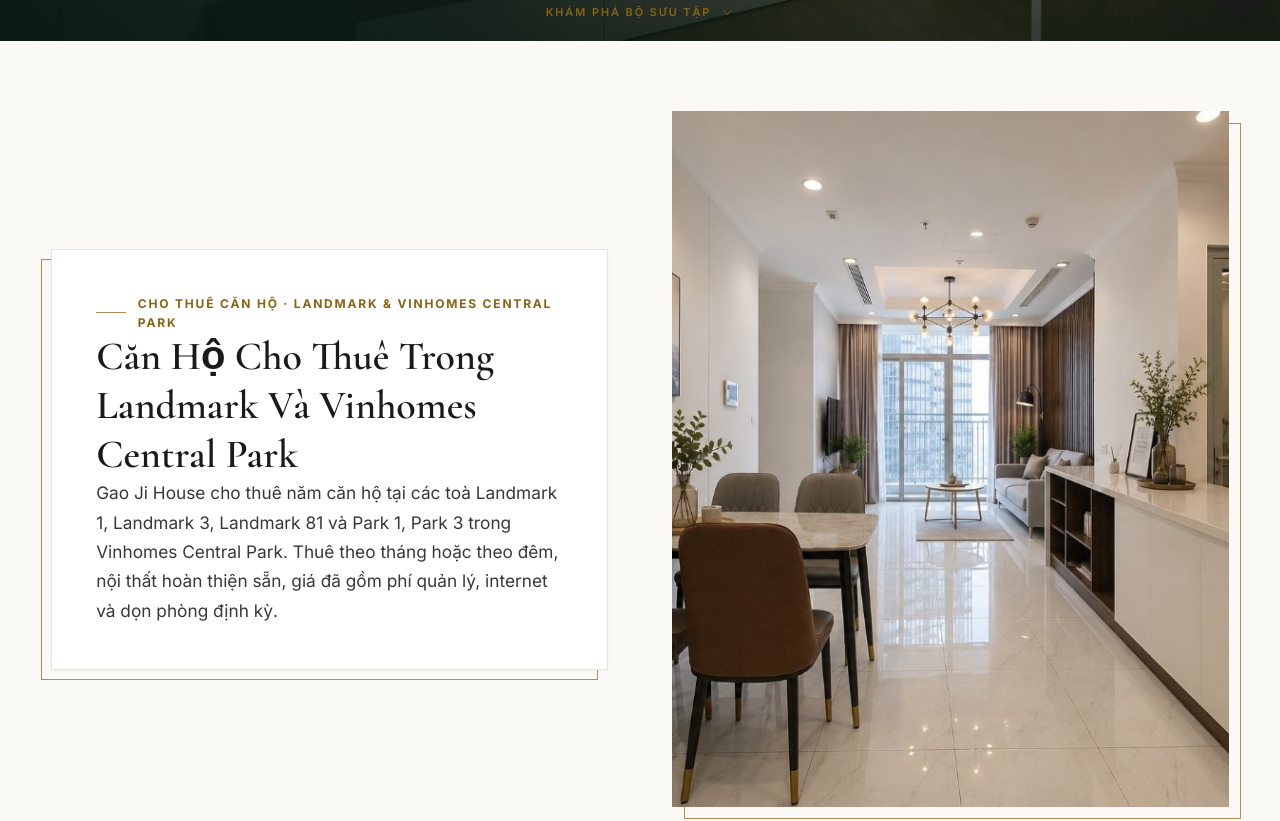
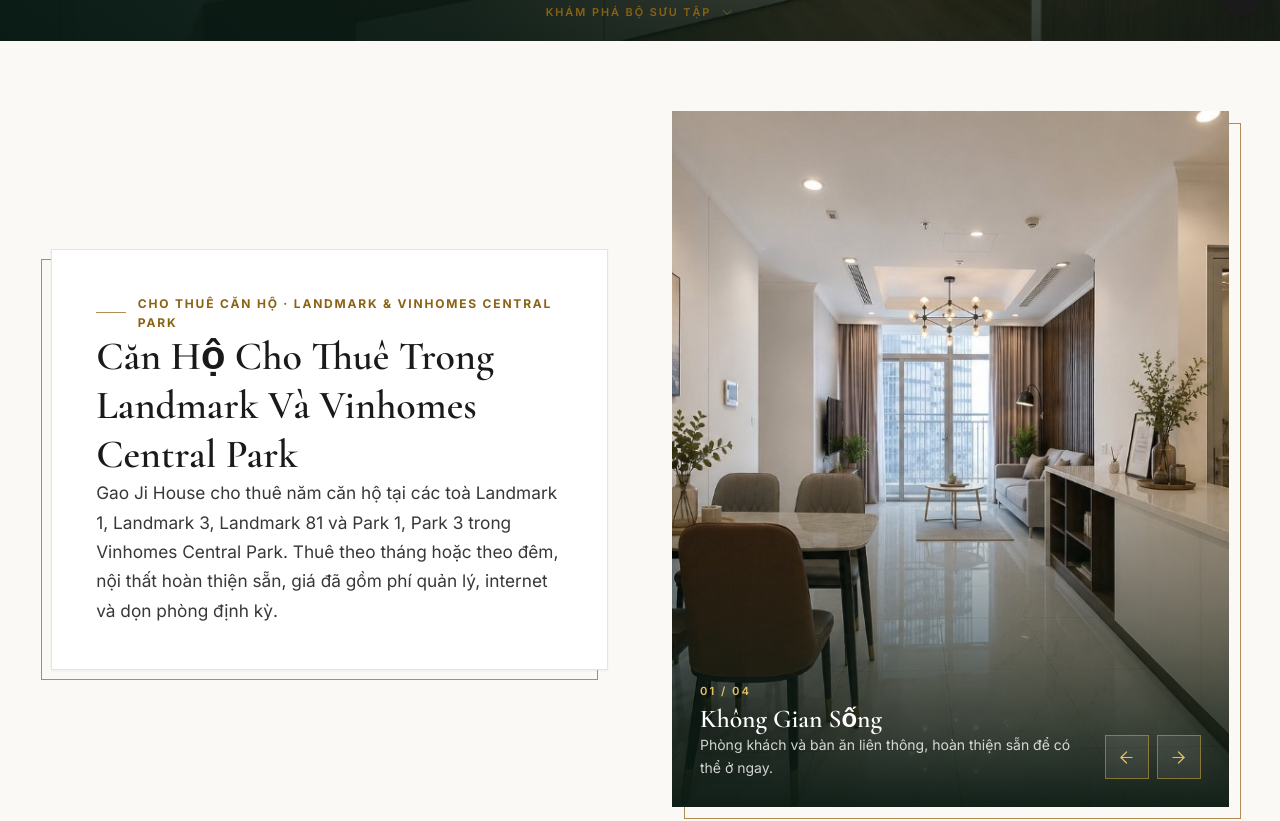
Before and after one commit to lamloi1109/HOMESTAY, a Next.js app in the folder frontend/: page / in a window 1280 px wide. Shown: the part 760-1581 px from the top of the page. Built offline with nearby package versions, Linux system fonts and the light colour scheme; no server answers; a web font is replaced by a local one.

Commit message:
[phase-4][feat]: add editorial residence carousel

```diff
--- a/frontend/src/app/page.tsx
+++ b/frontend/src/app/page.tsx
@@ -12,7 +12,7 @@
   FilterTabs,
   Icon,
   InquiryModal,
-  PhotoPlate,
+  ResidenceCarousel,
   SectionHeader,
   UnitCard,
 } from "@/components/gaoji";
@@ -56,6 +56,15 @@
     s3l: "Lễ Tân Đa Ngữ",
     introCta: "Xem Danh Sách Căn Hộ",
     plate1: "Hình 01 — Không Gian Khách & Bàn Ăn Liên Thông",
+    carouselLabel: "Không gian sống tại Gao Ji House",
+    carouselPrevious: "Xem ảnh trước",
+    carouselNext: "Xem ảnh tiếp theo",
+    carouselSlides: [
+      { title: "Không Gian Sống", description: "Phòng khách và bàn ăn liên thông, hoàn thiện sẵn để có thể ở ngay." },
+      { title: "Nghỉ Ngơi Trên Cao", description: "Phòng ngủ đón ánh sáng tự nhiên với tầm nhìn Landmark và sông Sài Gòn." },
+      { title: "Tiện Nghi Dài Ngày", description: "Bếp riêng đầy đủ thiết bị cho gia đình và những kỳ lưu trú dài ngày." },
+      { title: "Vị Trí Biểu Tượng", description: "Sống giữa Vinhomes Central Park, liền kề Landmark 81 và công viên ven sông." },
+    ],
 
     // 4. Units List
     unitsEye: "Danh Sách Căn Hộ",
@@ -266,6 +275,15 @@
     s3l: "Multilingual Team",
     introCta: "View Apartment Collection",
     plate1: "Plate 01 — Open Plan Living & Dining Area",
+    carouselLabel: "Living spaces at Gao Ji House",
+    carouselPrevious: "View previous image",
+    carouselNext: "View next image",
+    carouselSlides: [
+      { title: "Open-Plan Living", description: "A fully furnished living and dining space, ready from the day you arrive." },
+      { title: "Elevated Rest", description: "A naturally lit bedroom overlooking Landmark and the Saigon River." },
+      { title: "Long-Stay Comfort", description: "A private, fully equipped kitchen designed for families and extended stays." },
+      { title: "An Iconic Address", description: "Live within Vinhomes Central Park, beside Landmark 81 and the riverside park." },
+    ],
 
     unitsEye: "Rates & Floor Plans",
     unitsTitle: "Serviced Apartment Collection",
@@ -465,6 +483,15 @@
     s3l: "多语前台关怀",
     introCta: "查看公寓房源",
     plate1: "图 01 — 客厅与餐厅通透空间",
+    carouselLabel: "Gao Ji House 居住空间",
+    carouselPrevious: "查看上一张图片",
+    carouselNext: "查看下一张图片",
+    carouselSlides: [
+      { title: "开放式生活空间", description: "客厅与餐厅家具齐全，抵达当天即可安心入住。" },
+      { title: "高层静谧休憩", description: "卧室采光充足，可眺望 Landmark 与西贡河景。" },
+      { title: "长住便利设施", description: "独立厨房设备齐全，适合家庭及长期居住。" },
+      { title: "城市地标住址", description: "置身 Vinhomes Central Park，毗邻 Landmark 81 与滨河公园。" },
+    ],
 
     unitsEye: "价格清单与户型",
     unitsTitle: "服务式公寓房源列表",
@@ -664,6 +691,15 @@
     s3l: "多語前台關懷",
     introCta: "查看公寓房源",
     plate1: "圖 01 — 客廳與餐廳通透空間",
+    carouselLabel: "Gao Ji House 居住空間",
+    carouselPrevious: "查看上一張圖片",
+    carouselNext: "查看下一張圖片",
+    carouselSlides: [
+      { title: "開放式生活空間", description: "客廳與餐廳家具齊全，抵達當天即可安心入住。" },
+      { title: "高層靜謐休憩", description: "臥室採光充足，可眺望 Landmark 與西貢河景。" },
+      { title: "長住便利設施", description: "獨立廚房設備齊全，適合家庭及長期居住。" },
+      { title: "城市地標住址", description: "置身 Vinhomes Central Park，毗鄰 Landmark 81 與濱河公園。" },
+    ],
 
     unitsEye: "價格清單與戶型",
     unitsTitle: "服務式公寓房源列表",
@@ -1098,13 +1134,17 @@
             </div>
           </div>
 
-          {/* Right: Signature Vertical PhotoPlate */}
-          <PhotoPlate
-            src="/assets/photos/living-dining.jpg"
-            alt="Khu vực khách và bàn ăn liên thông trong căn hộ Gao Ji House"
-            ratio="4 / 5"
-            offset="right"
-
+          {/* Right: manually controlled editorial residence carousel */}
+          <ResidenceCarousel
+            regionLabel={t.carouselLabel}
+            previousLabel={t.carouselPrevious}
+            nextLabel={t.carouselNext}
+            slides={[
+              { src: "/assets/photos/living-dining.jpg", alt: "Khu vực khách và bàn ăn liên thông trong căn hộ Gao Ji House", ...t.carouselSlides[0] },
+              { src: "/assets/photos/bedroom-platform-landmark.jpg", alt: "Phòng ngủ Gao Ji House nhìn ra Landmark và sông Sài Gòn", ...t.carouselSlides[1] },
+              { src: "/assets/photos/kitchen-island.jpg", alt: "Bếp riêng đầy đủ thiết bị trong căn hộ Gao Ji House", ...t.carouselSlides[2] },
+              { src: "/assets/photos/towers-skyline.jpg", alt: "Landmark 81 và Vinhomes Central Park nhìn từ Gao Ji House", ...t.carouselSlides[3] },
+            ]}
           />
         </div>
       </section>
--- /dev/null
+++ b/frontend/src/components/gaoji/ResidenceCarousel.tsx
@@ -0,0 +1,115 @@
+"use client";
+
+import Image from "next/image";
+import React, { useRef, useState } from "react";
+import { IconButton } from "./IconButton";
+
+export interface ResidenceCarouselSlide {
+  src: string;
+  alt: string;
+  title: string;
+  description: string;
+  objectPosition?: string;
+}
+
+interface ResidenceCarouselProps {
+  slides: ResidenceCarouselSlide[];
+  previousLabel: string;
+  nextLabel: string;
+  regionLabel: string;
+  className?: string;
+}
+
+export function ResidenceCarousel({
+  slides,
+  previousLabel,
+  nextLabel,
+  regionLabel,
+  className = "",
+}: ResidenceCarouselProps) {
+  const [activeIndex, setActiveIndex] = useState(0);
+  const pointerStartX = useRef<number | null>(null);
+
+  if (slides.length === 0) return null;
+
+  const showPrevious = () =>
+    setActiveIndex((current) => (current - 1 + slides.length) % slides.length);
+  const showNext = () => setActiveIndex((current) => (current + 1) % slides.length);
+  const activeSlide = slides[activeIndex];
+
+  return (
+    <section
+      aria-label={regionLabel}
+      aria-roledescription="carousel"
+      className={`relative ${className}`.trim()}
+      onKeyDown={(event) => {
+        if (event.key === "ArrowLeft") showPrevious();
+        if (event.key === "ArrowRight") showNext();
+      }}
+      onPointerDown={(event) => {
+        pointerStartX.current = event.clientX;
+      }}
+      onPointerUp={(event) => {
+        if (pointerStartX.current === null) return;
+        const distance = event.clientX - pointerStartX.current;
+        pointerStartX.current = null;
+        if (Math.abs(distance) < 48) return;
+        if (distance > 0) showPrevious();
+        else showNext();
+      }}
+    >
+      <span
+        aria-hidden="true"
+        className="absolute inset-0 translate-x-3 translate-y-3 border border-[#B08D57]"
+      />
+
+      <div className="relative aspect-[4/3] overflow-hidden bg-[#141F1C] md:aspect-[4/5]">
+        {slides.map((slide, index) => {
+          const isActive = index === activeIndex;
+          return (
+            <Image
+              key={slide.src}
+              src={slide.src}
+              alt={isActive ? slide.alt : ""}
+              aria-hidden={!isActive}
+              fill
+              sizes="(max-width: 768px) 100vw, 55vw"
+              className={`object-cover transition-[opacity,transform] duration-700 ease-[cubic-bezier(0.16,1,0.3,1)] ${
+                isActive ? "scale-100 opacity-100" : "scale-[1.025] opacity-0"
+              }`}
+              style={{ objectPosition: slide.objectPosition || "center" }}
+            />
+          );
+        })}
+
+        <span
+          aria-hidden="true"
+          className="absolute inset-x-0 bottom-0 h-1/2 bg-gradient-to-t from-[#081913]/95 via-[#081913]/45 to-transparent"
+        />
+
+        <div className="absolute inset-x-0 bottom-0 z-10 p-5 text-white sm:p-7">
+          <div className="flex flex-col items-start justify-between gap-5 sm:flex-row sm:items-end">
+            <div className="min-w-0" aria-live="polite" aria-atomic="true">
+              <span className="font-sans text-[0.7rem] font-semibold uppercase tracking-[0.18em] text-[#E2C068]">
+                {String(activeIndex + 1).padStart(2, "0")} / {String(slides.length).padStart(2, "0")}
+              </span>
+              <h3 className="mt-2 font-display text-[clamp(1.4rem,2vw,2rem)] font-medium leading-tight text-white">
+                {activeSlide.title}
+              </h3>
+              <p className="mt-2 max-w-[42ch] font-sans text-sm leading-relaxed text-white/80">
+                {activeSlide.description}
+              </p>
+            </div>
+
+            <div className="flex shrink-0 gap-2">
+              <IconButton icon="arrow-left" label={previousLabel} variant="onDark" onClick={showPrevious} />
+              <IconButton icon="arrow-right" label={nextLabel} variant="onDark" onClick={showNext} />
+            </div>
+          </div>
+        </div>
+      </div>
+    </section>
+  );
+}
+
+export default ResidenceCarousel;
--- a/frontend/src/components/gaoji/index.ts
+++ b/frontend/src/components/gaoji/index.ts
@@ -14,6 +14,7 @@
 export * from "./PhotoPlate";
 export * from "./PropertyCard";
 export * from "./RatingStars";
+export * from "./ResidenceCarousel";
 export * from "./RoomSpecs";
 export * from "./SectionHeader";
 export * from "./Select";
```
